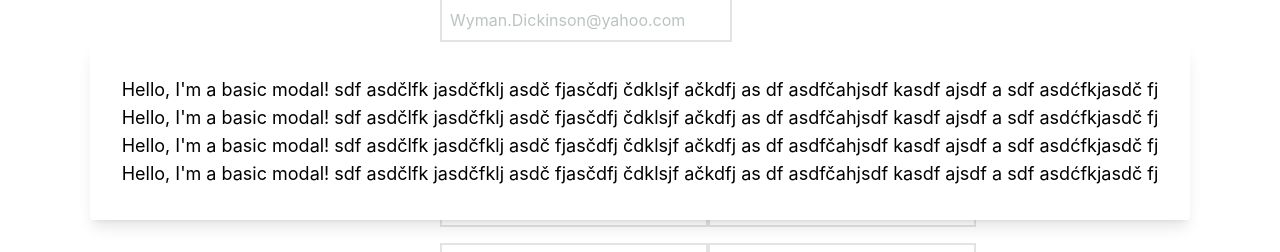
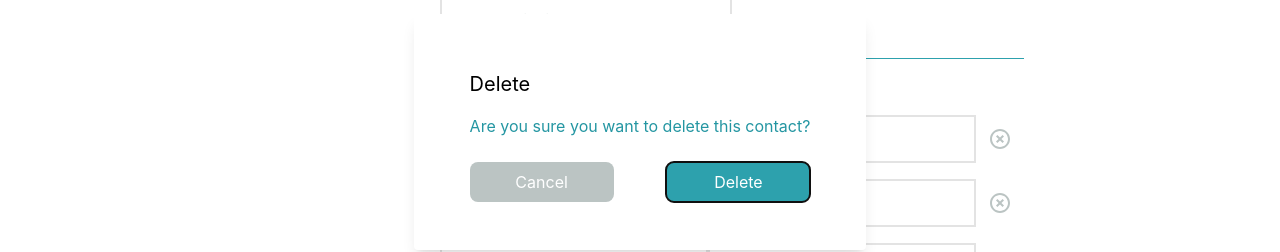
Before and after one commit to mladenkn/react-next-phonebook, a React (Vite) app: page /contact/edit/1 in a window 1280 px wide. Shown: the part 268-520 px from the top of the page. Built offline with nearby package versions, Linux system fonts and the light colour scheme; grey boxes are pictures that could not be loaded.

Commit message:
no-material-dialog +

```diff
--- a/src/phonebook/delete-dialog.tsx
+++ b/src/phonebook/delete-dialog.tsx
@@ -7,43 +7,25 @@ type Props = {
   isOpen: boolean
 }
 
-const DeleteModal = ({ text, isOpen, onCancel, onConfirm }: Props) => (
-  // <div className="fixed inset-0 flex items-center justify-center overflow-y-auto bg-white">
-  //   <h1 className="mx-6 mb-4 mt-6 text-xl">Delete</h1>
-
-  //   <p className="mx-6 mb-6 mt-4 text-primary-dark">{text}</p>
-
-  //   <div className="mx-6 mb-4 mt-2 flex justify-between gap-10">
-  //     <button className="w-36 rounded-lg bg-secondary-main py-2 text-white" onClick={onCancel}>
-  //       Cancel
-  //     </button>
-  //     <button
-  //       className="w-36 rounded-lg bg-primary-main py-2 text-white"
-  //       onClick={onConfirm}
-  //       autoFocus
-  //     >
-  //       Delete
-  //     </button>
-  //   </div>
-  // </div>
+const DeleteModal = ({ text, onCancel, onConfirm }: Props) => (
   <div className="fixed inset-0 z-50 flex items-center justify-center overflow-y-auto">
     <div className="rounded bg-white p-8 shadow-lg">
-      <p className="text-lg">
-        Hello, I'm a basic modal! sdf asdčlfk jasdčfklj asdč fjasčdfj čdklsjf ačkdfj as df
-        asdfčahjsdf kasdf ajsdf a sdf asdćfkjasdč fj
-      </p>
-      <p className="text-lg">
-        Hello, I'm a basic modal! sdf asdčlfk jasdčfklj asdč fjasčdfj čdklsjf ačkdfj as df
-        asdfčahjsdf kasdf ajsdf a sdf asdćfkjasdč fj
-      </p>
-      <p className="text-lg">
-        Hello, I'm a basic modal! sdf asdčlfk jasdčfklj asdč fjasčdfj čdklsjf ačkdfj as df
-        asdfčahjsdf kasdf ajsdf a sdf asdćfkjasdč fj
-      </p>
-      <p className="text-lg">
-        Hello, I'm a basic modal! sdf asdčlfk jasdčfklj asdč fjasčdfj čdklsjf ačkdfj as df
-        asdfčahjsdf kasdf ajsdf a sdf asdćfkjasdč fj
-      </p>
+      <h1 className="mx-6 mb-4 mt-6 text-xl">Delete</h1>
+
+      <p className="mx-6 mb-6 mt-4 text-primary-dark">{text}</p>
+
+      <div className="mx-6 mb-4 mt-2 flex justify-between gap-10">
+        <button className="w-36 rounded-lg bg-secondary-main py-2 text-white" onClick={onCancel}>
+          Cancel
+        </button>
+        <button
+          className="w-36 rounded-lg bg-primary-main py-2 text-white"
+          onClick={onConfirm}
+          autoFocus
+        >
+          Delete
+        </button>
+      </div>
     </div>
   </div>
 )
```
